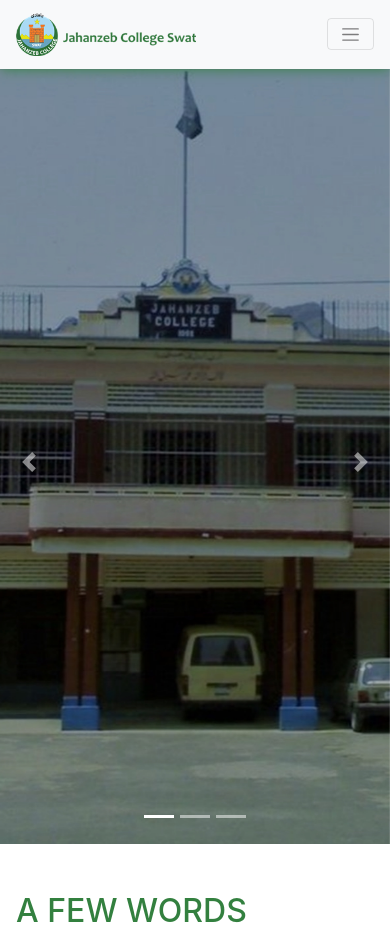
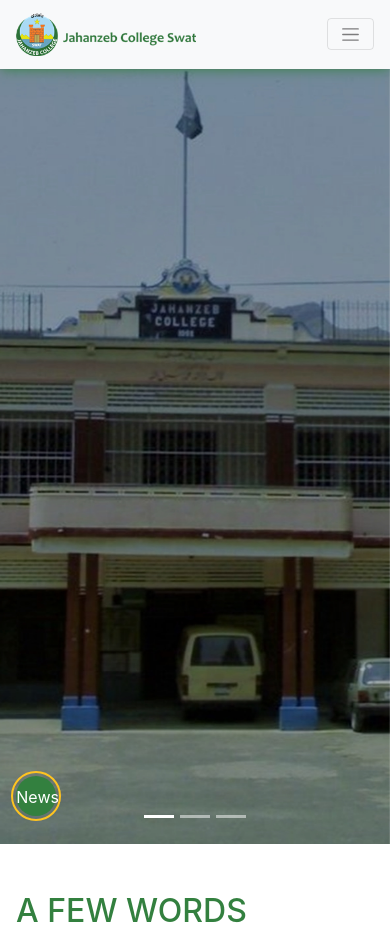
Before and after one commit to bakarfreelancer/jcswat, a PHP site: page / in a window 390 px wide. Shown: the top 929 px of the page. Run offline with PHP 8.4, Linux system fonts and the light colour scheme; some libraries are stand-ins or nearby versions.

Commit message:
added news notification

```diff
--- a/assets/css/style.css
+++ b/assets/css/style.css
@@ -29,6 +29,9 @@
 /* background primary color */
 .bg-pr{
   background-color: var(--primary-color);
+}
+body{
+  position: relative;
 }
 
 /* headings */
@@ -247,6 +250,79 @@
   margin-bottom: 50px;
 }
 
+/* news notification */
+.marQuee{
+  width: relative;
+  display: inline block;
+  position: relative;
+  animation: myani 12s infinite;
+  animation-timing-function: linear;
+  animation-direction: initial;
+}
+.marQuee:hover{
+  animation-play-state: paused;
+}
+@keyframes myani{
+
+  0%{
+      bottom: -270px;
+  }
+  100%{
+      bottom: 298px;
+  }
+}
+.modal-body{
+  overflow: hidden;
+}
+
+/* news notification button */
+.newsButtonParent {
+  left: -03%;
+  overflow: hidden;
+}
+
+.circle {
+  width: 60px;
+  height: 60px;
+  background-color: var(--primary-color);
+  border-radius: 50px;
+  text-align: center;
+  padding: 20px 0;
+  color: #fff;
+  margin: 0;
+  box-sizing: border-box;
+  position: absolute;
+  top: 48px;
+  left: 48px;
+
+}
+
+.circleBorder {
+  width: 50px;
+  height: 50px;
+  background-color: rgba(248, 248, 248, 0);
+  border: #ffc420 2px solid;
+  border-radius: 50%;
+  box-sizing: border-box;
+  animation: glo 1.2s infinite;
+  animation-direction: initial;
+  animation-timing-function: linear;
+
+}
+
+@keyframes glo {
+  0% {
+      padding: 27px;
+      margin: 49px;
+  }
+
+  100% {
+      padding: 36px;
+      margin: 40px;
+  }
+}
+
+
 
 /* footer */
 .page-footer{
@@ -290,4 +366,33 @@
     font-size: 70%;
   }
 
+  /* news Notificaton button  */
+  .circle {
+    width: 40px;
+    height: 40px;
+    padding: 9px 0;
+    margin: 0;
+    top: 28px;
+    left: 28px;
+
 }
+
+.circleBorder {
+    width: 20px;
+    height: 20px;
+
+}
+
+@keyframes glo {
+    0% {
+        padding: 20px;
+        margin: 26px;
+    }
+
+    100% {
+        padding: 26px;
+        margin: 20px;
+    }
+}
+
+}
--- a/includes/pages/home.inc.php
+++ b/includes/pages/home.inc.php
@@ -195,3 +195,45 @@
 </div>
 
 <!-- latest news end -->
+
+<!-- news notification starts -->
+<div>
+   <!-- Button trigger modal -->
+   <div class="newsButtonParent fixed-bottom">
+        <div class="circleBorder">
+            <div type="button" class="circle" data-toggle="modal" data-target="#staticBackdrop">
+                News
+            </div>
+        </div>
+    </div>
+
+<!-- Modal -->
+<div class="modal fade" id="staticBackdrop" data-backdrop="static" data-keyboard="false" tabindex="-1" aria-labelledby="staticBackdropLabel" aria-hidden="true">
+  <div class="modal-dialog">
+    <div class="modal-content">
+      <div class="modal-header">
+        <h5 class="modal-title" id="staticBackdropLabel">Latest News</h5>
+        <button type="button" class="close" data-dismiss="modal" aria-label="Close">
+          <span aria-hidden="true">&times;</span>
+        </button>
+      </div>
+      <div class="modal-body" style="width:100%" >
+            <div class= "marQuee">
+                <p>Upcomming sports events</p>
+                <p>Result announced for spring exam</p>
+                <p>College trip to Kalam</p>
+                <p>Welcome party for new students</p>
+                <p>Classes starts</p>
+                <p>Blood camp on sunday</p>
+            </div>
+
+      </div>
+      <div class="modal-footer">
+        <button type="button" class="btn btn-secondary" data-dismiss="modal">CLOSE</button>
+        <button type="button" class="btn btn-pr">More</button>
+      </div>
+    </div>
+  </div>
+</div>
+</div>
+<!-- news notification end -->
```
